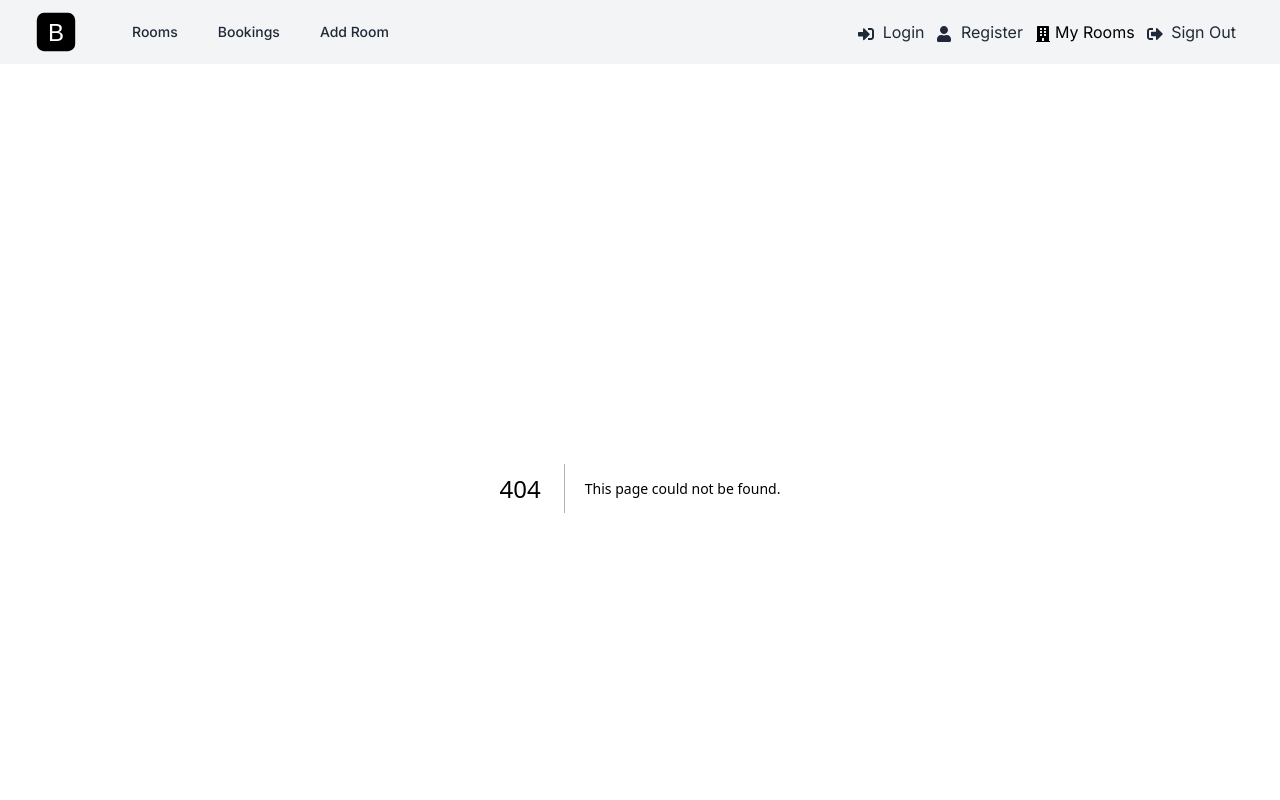
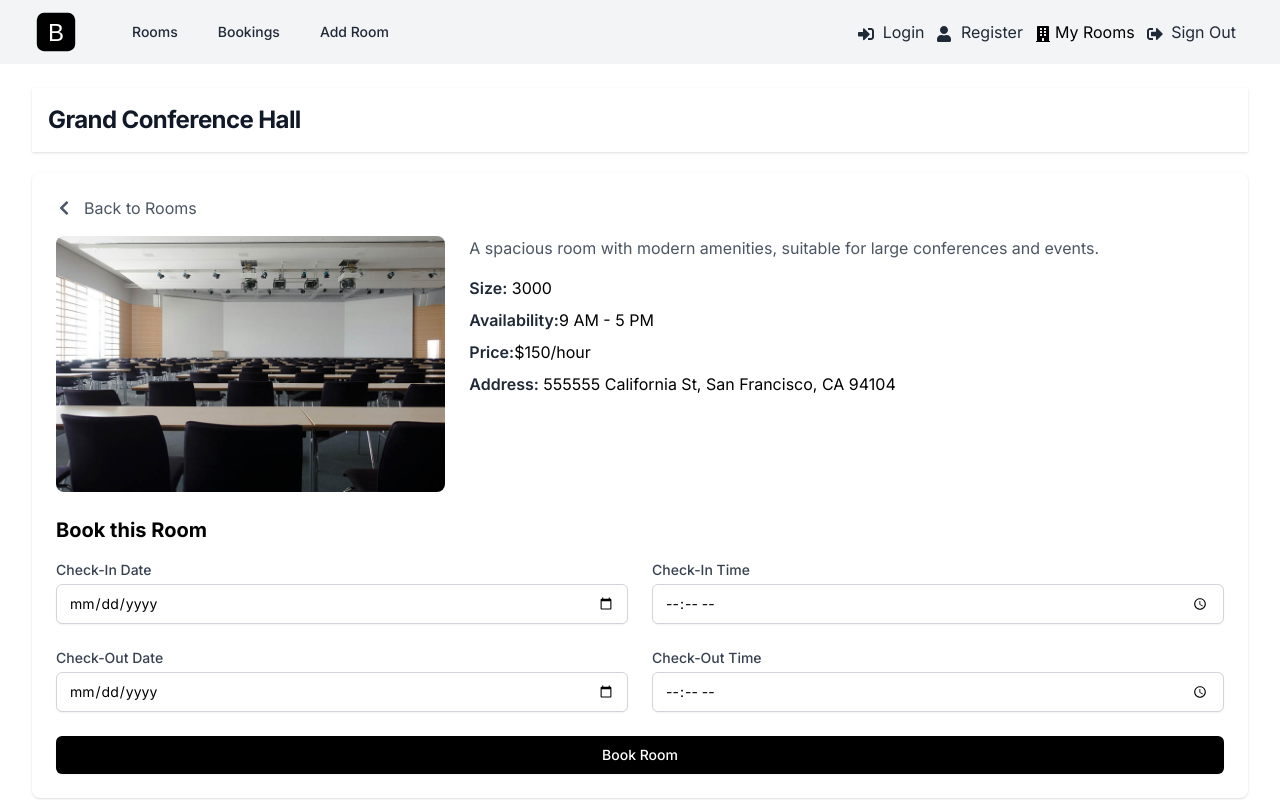
Before and after one commit to blvck-code/bookit, a Next.js app: page /rooms/1 in a window 1280 px wide. Before the commit this address had no page. Shown: the top 800 px of the page. Built offline with nearby package versions, Linux system fonts and the light colour scheme.

Commit message:
added detail room

```diff
--- /dev/null
+++ b/app/rooms/[id]/page.jsx
@@ -0,0 +1,69 @@
+import Heading from "@/components/Heading";
+import Link from "next/link";
+import Image from "next/image";
+import { FaChevronLeft } from 'react-icons/fa'
+import rooms from "@/data/rooms.json";
+import BookingForm from "@/components/BookingForm";
+
+
+const RoomPage = ({ params }) => {
+
+    const { id } = params;
+    const room = rooms.find((room) => room.$id === id);
+
+    if (!room) {
+        return <Heading title='Room not found' />
+    }
+
+    return (
+        <>
+            <Heading title={room.name}/>
+            <div className="bg-white shadow rounded-lg p-6">
+                <Link
+                    href="/"
+                    className="flex items-center text-gray-600 hover:text-gray-800 mb-4"
+                >
+                    <FaChevronLeft className="inline mr-1" />
+                    <span className="ml-2">Back to Rooms</span>
+                </Link>
+
+                <div className="flex flex-col sm:flex-row sm:space-x-6">
+                    <Image
+                        src={`/images/rooms/${room.image}`}
+                        alt={ room.name }
+                        width={400}
+                        height={100}
+                        className="w-full sm:w-1/3 h-64 object-cover rounded-lg"
+                    />
+
+                    <div className="mt-4 sm:mt-0 sm:flex-1">
+                        <p className="text-gray-600 mb-4">
+                            { room.description }
+                        </p>
+
+                        <ul className="space-y-2">
+                            <li>
+                                <span className="font-semibold text-gray-800">Size:</span> {room.sqft}
+                            </li>
+                            <li>
+                                <span className="font-semibold text-gray-800">Availability:</span>
+                                { room.availability }
+                            </li>
+                            <li>
+                                <span className="font-semibold text-gray-800">Price:</span>
+                                ${room.price_per_hour}/hour
+                            </li>
+                            <li>
+                                <span className="font-semibold text-gray-800">Address:</span> 555
+                                { room.address }
+                            </li>
+                        </ul>
+                    </div>
+                </div>
+                <BookingForm />
+            </div>
+        </>
+    )
+}
+
+export default RoomPage
--- /dev/null
+++ b/components/BookingForm.jsx
@@ -0,0 +1,84 @@
+
+
+const BookingForm = () => {
+    return (
+        <div className="mt-6">
+            <h2 className="text-xl font-bold">Book this Room</h2>
+            <form className="mt-4">
+                <div className="grid grid-cols-1 sm:grid-cols-2 gap-6">
+                    <div>
+                        <label
+                            htmlFor="check_in_date"
+                            className="block text-sm font-medium text-gray-700"
+                        >
+                            Check-In Date
+                        </label>
+                        <input
+                            type="date"
+                            id="check_in_date"
+                            name="check_in_date"
+                            className="mt-1 block w-full px-3 py-2 border border-gray-300 rounded-md shadow-sm focus:ring-indigo-500 focus:border-indigo-500 sm:text-sm"
+                            required
+                        />
+                    </div>
+                    <div>
+                        <label
+                            htmlFor="check_in_time"
+                            className="block text-sm font-medium text-gray-700"
+                        >
+                            Check-In Time
+                        </label>
+                        <input
+                            type="time"
+                            id="check_in_time"
+                            name="check_in_time"
+                            className="mt-1 block w-full px-3 py-2 border border-gray-300 rounded-md shadow-sm focus:ring-indigo-500 focus:border-indigo-500 sm:text-sm"
+                            required
+                        />
+                    </div>
+                    <div>
+                        <label
+                            htmlFor="check_out_date"
+                            className="block text-sm font-medium text-gray-700"
+                        >
+                            Check-Out Date
+                        </label>
+                        <input
+                            type="date"
+                            id="check_out_date"
+                            name="check_out_date"
+                            className="mt-1 block w-full px-3 py-2 border border-gray-300 rounded-md shadow-sm focus:ring-indigo-500 focus:border-indigo-500 sm:text-sm"
+                            required
+                        />
+                    </div>
+                    <div>
+                        <label
+                            htmlFor="check_out_time"
+                            className="block text-sm font-medium text-gray-700"
+                        >
+                            Check-Out Time
+                        </label>
+                        <input
+                            type="time"
+                            id="check_out_time"
+                            name="check_out_time"
+                            className="mt-1 block w-full px-3 py-2 border border-gray-300 rounded-md shadow-sm focus:ring-indigo-500 focus:border-indigo-500 sm:text-sm"
+                            required
+                        />
+                    </div>
+                </div>
+
+                <div className="mt-6">
+                    <button
+                        type="submit"
+                        className="w-full flex justify-center py-2 px-4 border border-transparent rounded-md shadow-sm text-sm font-medium text-white bg-black hover:bg-gray-700 focus:outline-none focus:ring-2 focus:ring-offset-2 focus:ring-gray-800"
+                    >
+                        Book Room
+                    </button>
+                </div>
+            </form>
+        </div>
+    )
+}
+
+export default BookingForm
```
